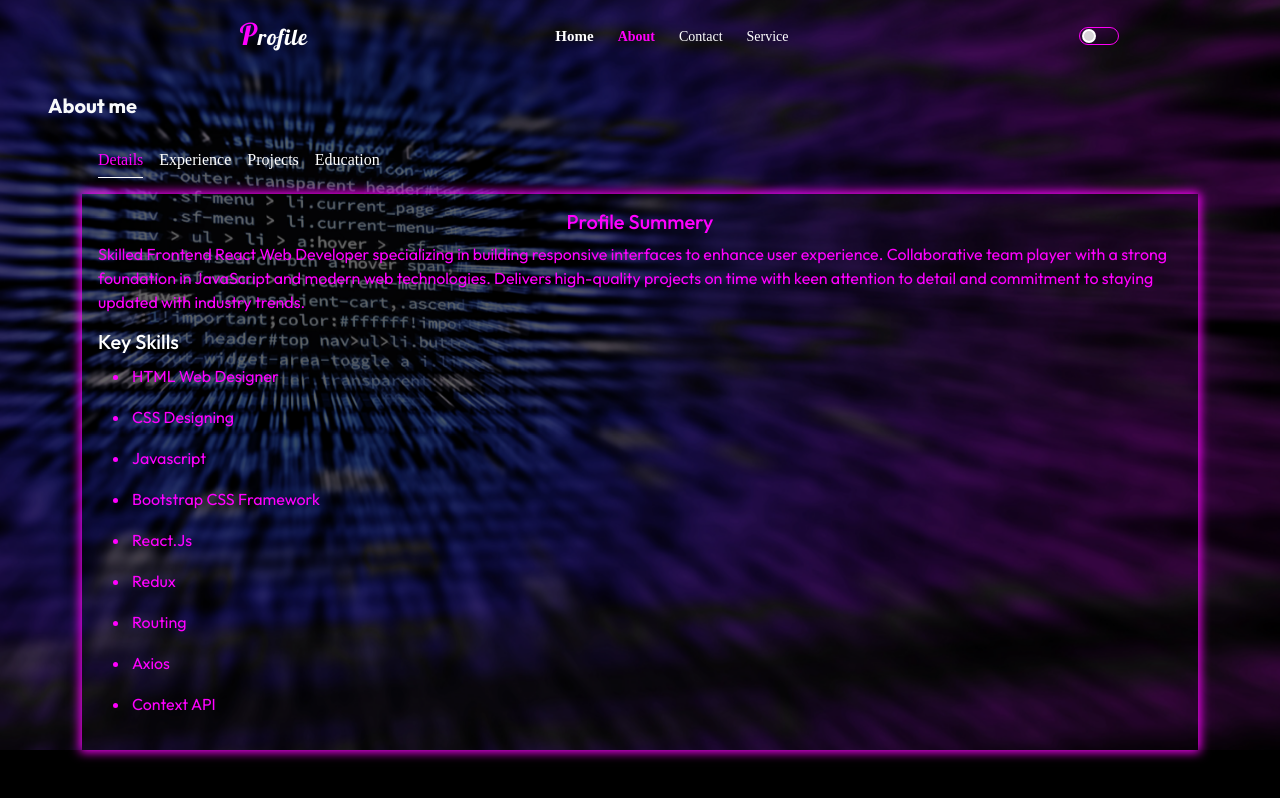
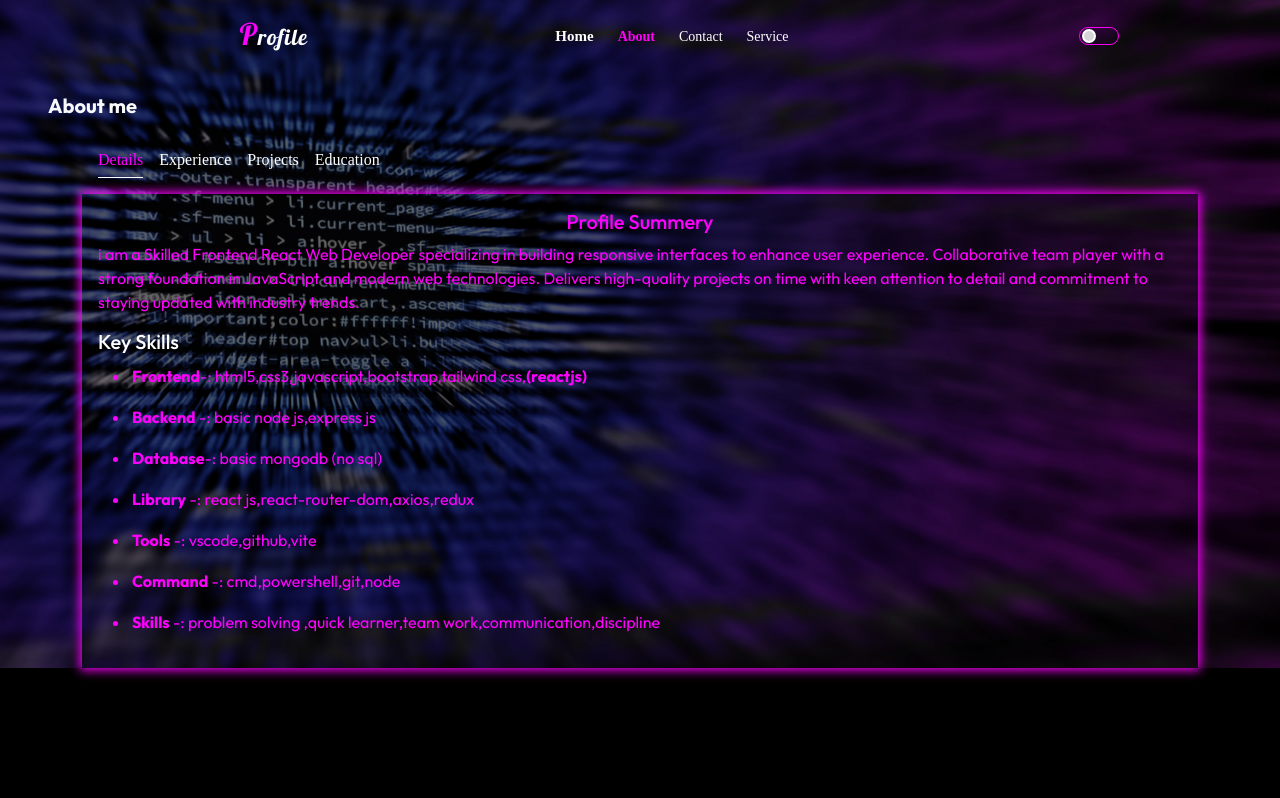
Before and after one commit to Bisworanjan34/MY-PORTFOLIO-WEB-PAGE, a React (Vite) app: page /about/details in a window 1280 px wide. Built offline with nearby package versions, Linux system fonts and the light colour scheme; a web font is replaced by a local one.

Commit message:
some chnages

```diff
--- a/src/components/Navbar.jsx
+++ b/src/components/Navbar.jsx
@@ -29,7 +29,7 @@ const Navbar = ({imgref,reactlogo,hireRef,animRef}) => {
                 </div>
               </div>
             <div className="col-5 col-md-4 col-sm-4 mt-2 d-flex gap-lg-4 gap-md-2 gap-2 links ">
-                <NavLink to={'/'} className={({isActive})=>(isActive? 'navLactive':'')}><h5>Home</h5></NavLink>
+                <NavLink to={'/'} className={({isActive})=>(isActive? 'navLactive f-bold':'')}><h5>Home</h5></NavLink>
                 <NavLink to={'/about'}className={({isActive})=>(isActive? 'navLactive':'')}><p>About</p></NavLink>
                 <NavLink to={'/contact'}className={({isActive})=>(isActive? 'navLactive':'')}><p>Contact</p></NavLink>
                 <NavLink to={'/service'}className={({isActive})=>(isActive? 'navLactive':'')}><p>Service</p></NavLink>
@@ -42,6 +42,7 @@ const Navbar = ({imgref,reactlogo,hireRef,animRef}) => {
             </div>
             <audio src={toggleaudio} ref={toggleaudioRef}></audio>
              </div>
+
     </div>
     </div>
   )
--- a/src/pages/about/details/Details.jsx
+++ b/src/pages/about/details/Details.jsx
@@ -4,7 +4,7 @@ const Details = () => {
   return (
     <div className='details-div'>
       <h5 className='text-center tpurple d-title'>Profile Summery</h5>
-      <p className='tpurple'>Skilled Frontend React Web Developer specializing in building
+      <p className='tpurple'>i am a Skilled Frontend React Web Developer specializing in building
         responsive interfaces to enhance user experience. Collaborative
         team player with a strong foundation in JavaScript and modern
         web technologies. Delivers high-quality projects on time with keen
@@ -14,16 +14,14 @@ const Details = () => {
       <h5 className='twht'>Key Skills</h5>
 
       <ul>
-        <li>HTML Web Designer
-        </li><span></span>
-        <li>CSS Designing</li><span></span>
-        <li>Javascript</li><span></span>
-        <li>Bootstrap CSS Framework</li><span></span>
-        <li>React.Js</li><span></span>
-        <li>Redux</li><span></span>
-        <li>Routing</li><span></span>
-        <li>Axios</li><span></span>
-        <li>Context API</li><span></span>
+        <li><b>Frontend</b>-: html5,css3,javascript,bootstrap,tailwind css,<b>(reactjs)</b></li>
+        <li><b>Backend</b> -: basic node js,express js </li>
+        <li><b>Database</b>-: basic mongodb (no sql)</li>
+        <li><b>Library</b> -: react js,react-router-dom,axios,redux</li>
+        <li><b>Tools</b>   -: vscode,github,vite </li>
+        <li><b>Command</b> -: cmd,powershell,git,node</li>
+        <li><b>Skills</b>  -: problem solving ,quick learner,team work,communication,discipline</li>
+
       </ul>
     </div>
   )
--- a/src/pages/about/education/Education.jsx
+++ b/src/pages/about/education/Education.jsx
@@ -24,21 +24,26 @@ const Education = () => {
         <dt>BTECH-DEGREE</dt>
         <dd><h5> Mechanical engineering</h5></dd>
         <dd>sophitorium engineering college,khorda</dd>
+        <dd>khorda</dd>
         <dd>year of pass out : 2024</dd>
       </dl>
       </div>
       <div className="col-auto">
       <dl>
-        <dt>12TH CHSE</dt>
+        <dt>12TH HSE</dt>
         <dd><h5>Sceience</h5></dd>
+        <dd>Higher secondary education</dd>
         <dd>Ratanpur science college</dd>
+        <dd>kakatpur,puri</dd>
         <dd>year of pass out : 2017</dd>
       </dl>
       </div>
       <div className="col-auto">
       <dl>
         <dt>10TH BSE </dt>
+        <dd>Board of secondary education</dd>
         <dd>Birabhadra bidyapitha bangurigaon</dd>
+        <dd>kakatpur,puri</dd>
         <dd>year of pass out 2015</dd>
       </dl>
       </div>
--- a/src/pages/about/experince/Experience.jsx
+++ b/src/pages/about/experince/Experience.jsx
@@ -3,13 +3,17 @@ import './Experience.css'
 const Experience = () => {
   return (
     <div className='experience-div'>
-      <h5 className='text-center d-title tpurple'>FRESHER</h5>
+      {/* <h5 className='text-center d-title tpurple'>FRESHER</h5> */}
 
-      <h5 className='twht'>Experience</h5>
-      <p>Now i am a Fresher web   but i have work with lot of project like ecommerce web page designing and cart functionality i have familarity with css bootstrap Javascript i have work on whatsapp clon design youtube design i know the concept if you will give me chance then i will prove my self am always trying to do better lear nwe things </p>
+      <h5 className='twht text-center'>Experience</h5>
+      <ul>
 
-      <h5 className=' twht' >experience</h5>
-      <p>Now i am a Fresher web Developer but i have work with lot of project like ecommerce web page designing and cart functionality i have familarity with css bootstrap Javascript i have work on whatsapp clon design youtube design i know the concept if you will give me chance then i will prove my self am always trying to do better lear new things </p>
+        <li>i have more than 1 year of experience in html,css,bootstrap,tailwind css</li>
+        <li>i have more than 7 months of experience in react js</li>
+        <li>i have more than 3 months of experience in mongodb </li>
+        <li>i have more than 2 months of experience in node js </li>
+      </ul>
+      <p>Now i am a Fresher frontend web developer in react js but i have worked with lot of projects like ecommerce web page designing and cart functionality & animations i have familarity with css bootstrap tailwind css Javascript i have worked on whatsapp clon design youtube design i know the concept if you will give me chance then i will prove my self am always tryed to do better lear new things  </p>
 
     </div>
   )
--- a/src/pages/home/contact/Contact.jsx
+++ b/src/pages/home/contact/Contact.jsx
@@ -44,6 +44,9 @@ const Contact = () => {
               <FontAwesomeIcon icon={faPhoneVolume} className='tpurple me-2'/>
               +91-8917377258</p>
             <p>
+              <FontAwesomeIcon icon={faPhoneVolume} className='tpurple me-2'/>
+              +91-7978092266</p>
+            <p>
               <FontAwesomeIcon icon={faLocationDot} className='tpurple me-2'/>
               india</p>
             </div>
@@ -88,6 +91,7 @@ const Contact = () => {
      <p className='text-center'>Conditions of Use &
          Privacy NoticeInterest-Based Ads</p>
     <p className='text-center'> © 1996-2024,Profile.com, Inc.</p>
+    <p className='text-center'> Made by <b className='tpurple'>Bisworanjan</b></p>
     </div>
   )
 }
```
